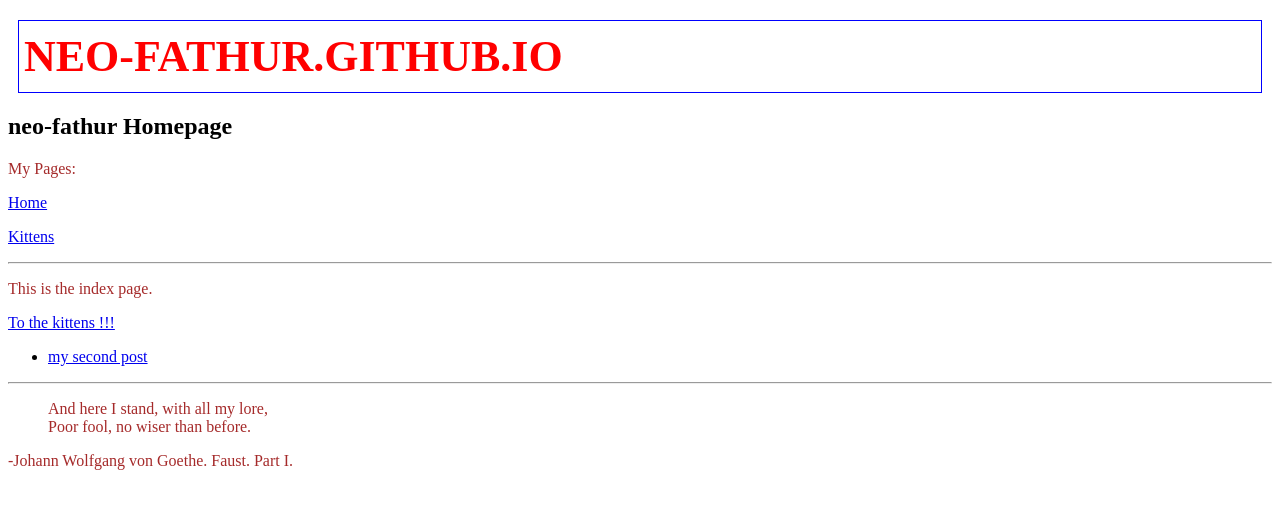
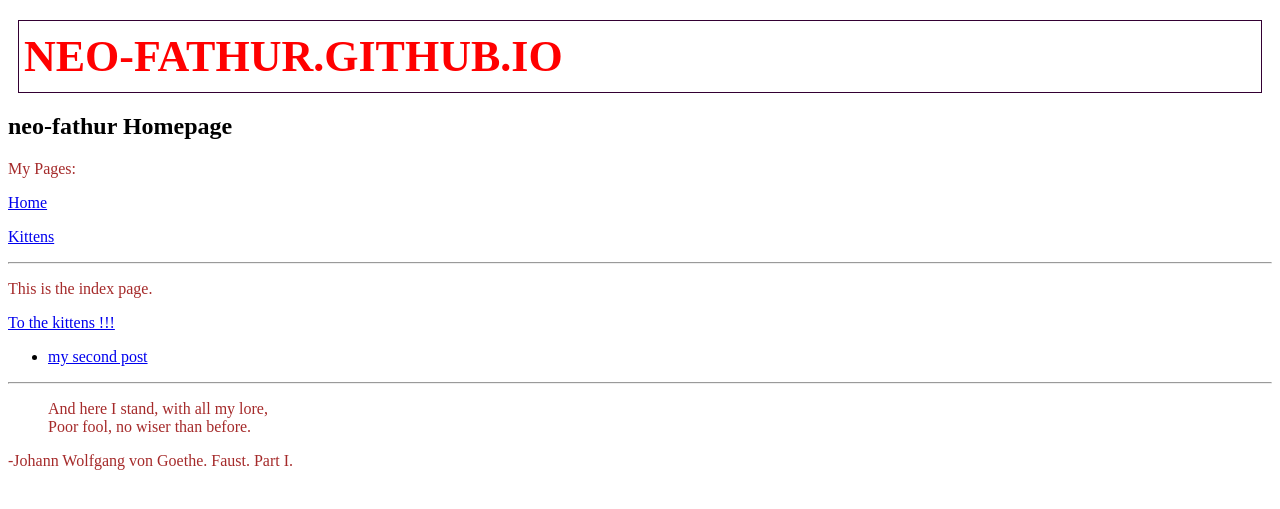
Before and after one commit to neo-fathur/neo-fathur.github.io, a Jekyll site: the page built from index.html, in a window 1280 px wide. Shown: the top 509 px of the page. Built offline with Jekyll 4.4.1, drawn with Linux system fonts in a browser that asks for light colours; some web fonts are replaced.

Commit message:
Update style.css

```diff
--- a/css/style.css
+++ b/css/style.css
@@ -3,7 +3,7 @@ h1 {
     font-size: 44px;
     text-transform: uppercase;
 
-    border: 1px solid blue;
+    border: 1px solid #330033;
     margin: 20px 10px;
     padding: 10px 5px;
 }
```
